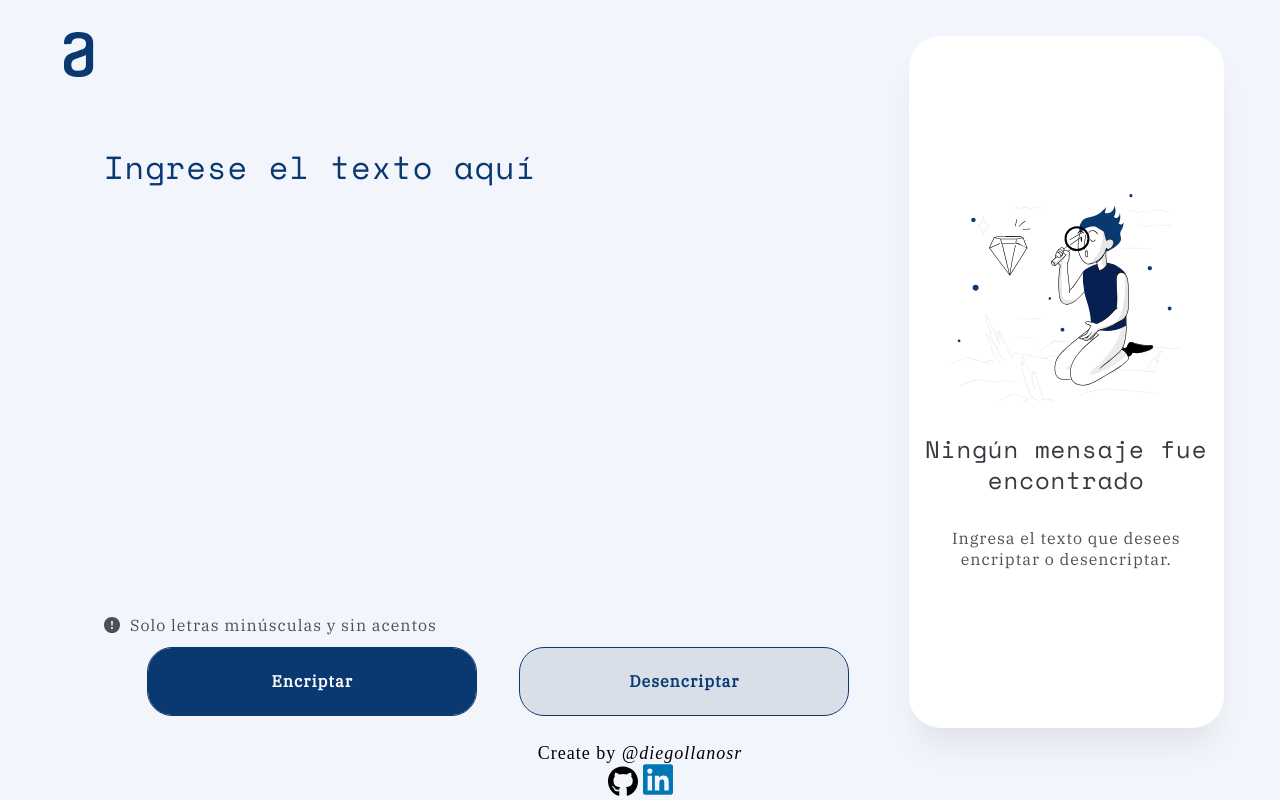
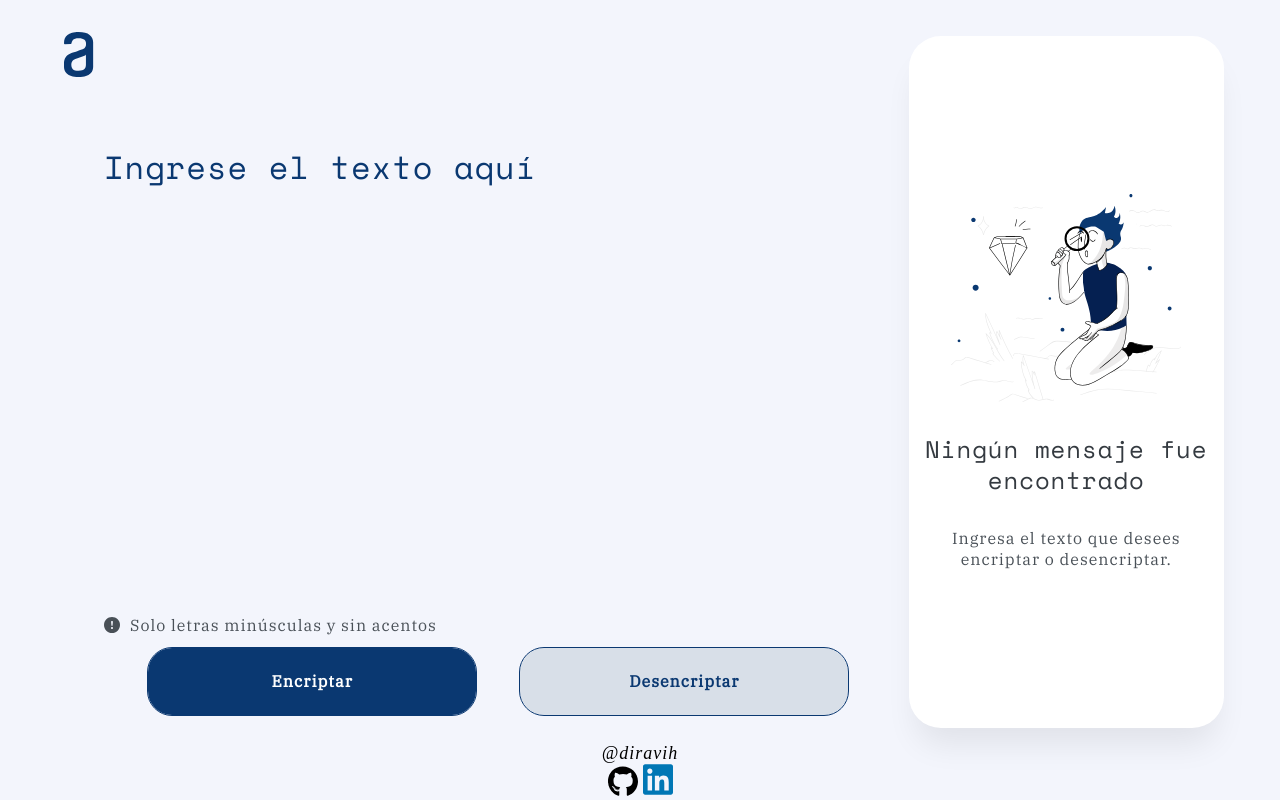
Before and after one commit to diravih/encriptador, a plain HTML site: page index.html in a window 1280 px wide. Drawn offline with nearby package versions, Linux system fonts and the light colour scheme.

Commit message:
Update index.html

```diff
--- a/index.html
+++ b/index.html
@@ -53,9 +53,9 @@
         </article>
     </main>
     <footer class="footer ">
-        <p class="creador">Create by
+        <p class="creador">
             <a href="https://diegollanosr.github.io/" target="_blank" class="usuario">
-                @diegollanosr
+                @diravih
             </a>
         </p>
         <div>
```
